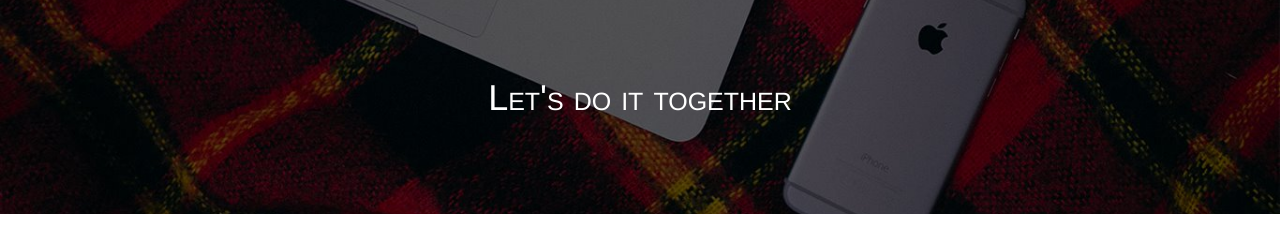
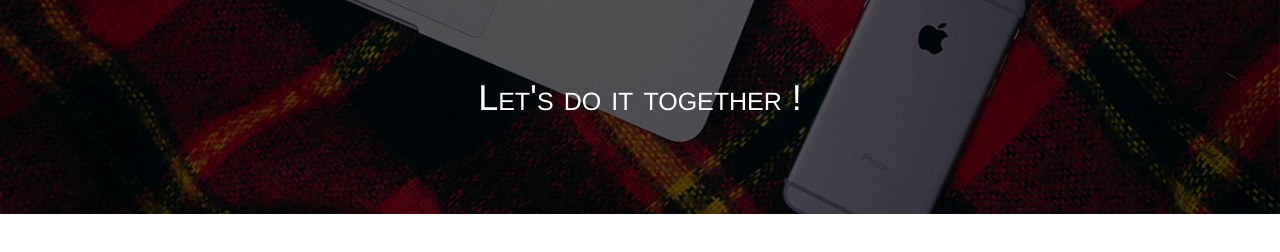
Before and after one commit to antoninmar/BAPAward, a plain HTML site: page partieI/index.html in a window 1280 px wide. Shown: the part 426-678 px from the top of the page. Drawn offline with Linux system fonts and the light colour scheme.

Commit message:
added some stuff

```diff
--- a/partieI/index.html
+++ b/partieI/index.html
@@ -24,7 +24,7 @@
 				<div class="row">
 					<div class="col-md-12 col-sm-12 col-xs-12 text-center">
 						<div id="img-profil"><img class="" src="logo.png" style="height: 200px;width: 150px;text-align: center;"></div>
-						<h1 class="" id="titre1">Let's do it together</h1>
+						<h1 class="" id="titre1">Let's do it together !</h1>
 					</div>
 				</div>
 			</div>
```
